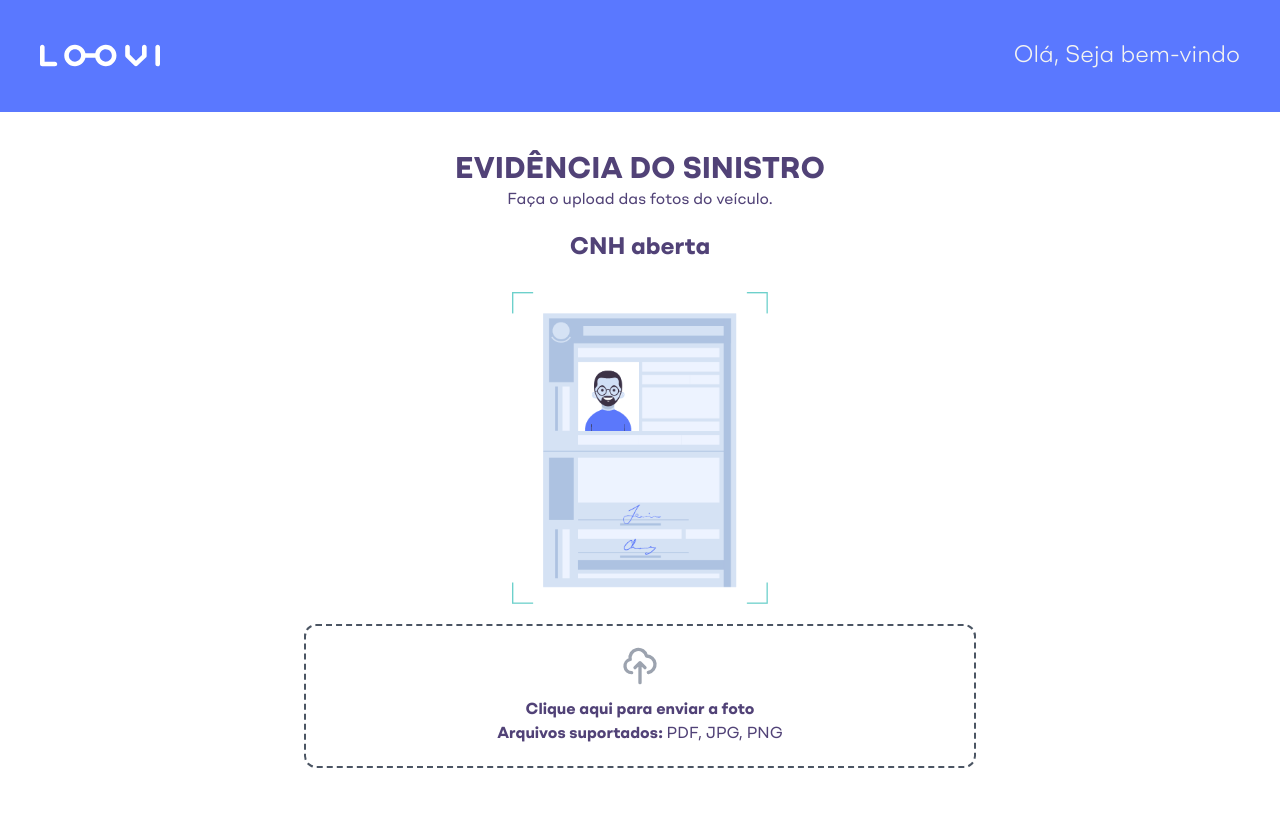
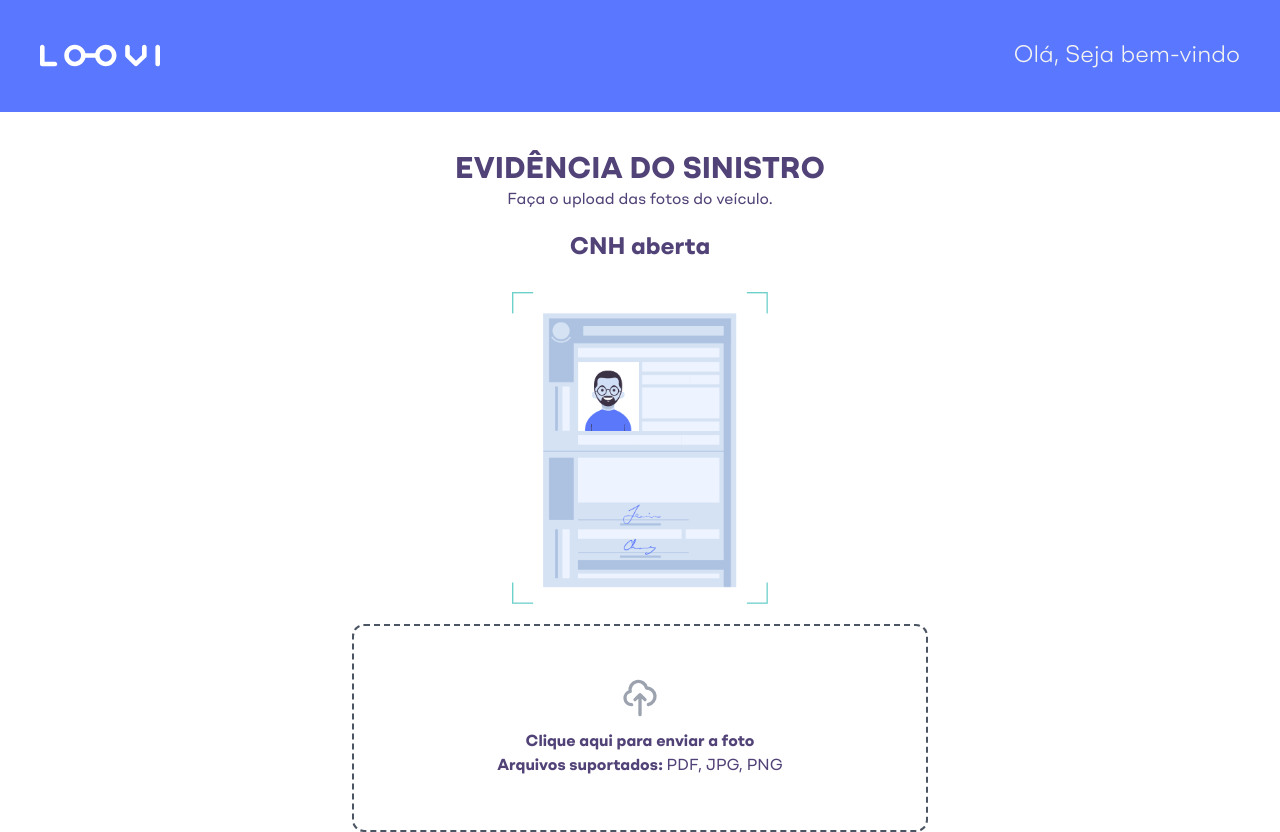
Before and after one commit to Christian-Fernando993/colisao-terceiros, a Next.js app: page / in a window 1280 px wide. Before the commit the page ends 800 px from the top, so only its background shows below. Built offline with nearby package versions, Linux system fonts and the light colour scheme.

Commit message:
subindo novas alteraçoes

```diff
--- a/src/components/header.js
+++ b/src/components/header.js
@@ -1,5 +1,4 @@
 import Image from 'next/image'
-
 import { ContainerGrid } from '@/components/container'
 import Logo from '@/assets/logo_loovi_branco.svg'
 
--- a/src/components/section-hero/index.js
+++ b/src/components/section-hero/index.js
@@ -1,31 +1,11 @@
 "use client";
 // import useState from "react";
 import React, { useCallback, useState, useEffect } from "react";
-
 import { useDropzone } from "react-dropzone";
-
 import Image from "next/image";
-
 import { ContainerGrid } from "../container";
-
 import CNH_Aberta from '@/assets/cnh/cnh.png';
-import CRLV from '@/assets/crlv/clrv.png';
-import Boletim from '@/assets/boletim-ocorrencia/boletim.png'
-
-import Danos_01 from '@/assets/danos-veiculo/dano-primeira-foto.png'
-import Danos_02 from '@/assets/danos-veiculo/dano-segunda-foto.png';
-import Danos_03 from '@/assets/danos-veiculo/dano-terceira-foto.png';
-
-import Danos_04 from '@/assets/danos-veiculo/veiculo-dianteira-direita.png';
-import Danos_05 from '@/assets/danos-veiculo/veiculo-traseira-direita.png';
-import Danos_06 from '@/assets/danos-veiculo/veiculo-dianteira-esquerda.png';
-import Danos_07 from '@/assets/danos-veiculo/veiculo-traseira-esquerda.png';
 import { UploadIcon } from "@/assets/icons/UploadIcon";
-// import { FileIcon } from "@/assets/icons/FileIcon";
-
-
-import { RemoveImage } from '@/helpers/removerimagem/index'
-
 
 export function SectionHero() {
 
@@ -45,12 +25,12 @@ export function SectionHero() {
             }
             reader.readAsArrayBuffer(file)
         });
-    },  [])
+    }, [])
 
     //Formas de aceitar o arquivo
 
     const { acceptedFiles, getRootProps, getInputProps, isDragActive } = useDropzone({
-        maxFiles: 1,
+        maxFiles: 2,
         accept: {
             'image/png': ['.png'],
             'image/jpg': ['.jpg'],
@@ -67,10 +47,10 @@ export function SectionHero() {
     //Preview da imagem
 
     const thumbs = files.map(file => (
-        <div className="inline-flex rounded-lg mt-4 w-full h-full box-border justify-center" key={file.name}>
+        <div className="inline-flex rounded-lg mt-4  box-border justify-center m-auto" key={file.name}>
             <div className="flex min-w-0 overflow-hidden">
                 <Image className="block w-auto h-full rounded-lg" alt="Foto da CNH"
-                width={500} height={500} src={file.preview} onLoad={() => { URL.revokeObjectURL(file.preview) }}/>
+                    width={200} height={200} src={file.preview} onLoad={() => { URL.revokeObjectURL(file.preview) }} />
             </div>
         </div>
     ));
@@ -79,9 +59,7 @@ export function SectionHero() {
         return () => files.forEach(file => URL.revokeObjectURL(file.preview))
     });
 
-
     // Processo de remover imagem/pdf
-
     const removeFile = (file) => () => {
         const newFiles = [...files]
         newFiles.splice(newFiles.indexOf(file), 1)
@@ -101,7 +79,8 @@ export function SectionHero() {
             <ContainerGrid className='flex flex-col'>
                 <h2 className="text-center text-2xl text-type-blue font-bromny font-semibold pb-3.5
                     @tablet:pb-0 @laptop:text-3xl">
-                        EVIDÊNCIA DO SINISTRO</h2>
+                    EVIDÊNCIA DO SINISTRO
+                </h2>
                 <p className="text-center font-bromny text-type-blue pb-3.5 @laptop:pb-5">Faça o upload das fotos do veículo.</p>
 
                 {/* Foto da CNH Aberta */}
@@ -112,13 +91,13 @@ export function SectionHero() {
                         <div className="pb-3.5">
                             <h3 className="text-2xl text-type-blue font-bromny font-semibold pb-3.5 text-center">CNH aberta</h3>
                         </div>
-                        <Image className="w-64 flex m-auto" src={CNH_Aberta} alt="Foto da CNH Aberta" quality={80}/>
+                        <Image className="w-64 flex m-auto" src={CNH_Aberta} alt="Foto da CNH Aberta" quality={80} />
                     </div>
 
                     {/* Metodo de selecionar ou arrastar imagem */}
 
                     <div {...getRootProps()}
-                        className={`m-auto flex items-center justify-center border-dashed border-2 cursor-pointer border-gray-600 rounded-xl transition-text easy-in-out duration-500 p-5 @laptop:max-w-2xl
+                        className={`m-auto flex items-center justify-center border-dashed border-2 cursor-pointer border-gray-600 rounded-xl transition-text easy-in-out duration-500 p-5 h-52 max-w-xl
                         ${isDragActive ? 'border-loovi-blue' : 'border-gray-400'} `}>
                         <label htmlFor="dropzone-file">
                             <input {...getInputProps()} className="hidden" type="file" accept=".jpg .jpeg .pdf" placeholder="Clique para selecionar imagem do veiculo" />
```
Also changed, not shown: src/app/layout.tsx (+1 -6 lines), package.json (line endings or trailing spaces). Lines whose indentation alone changed are shown as unchanged.
